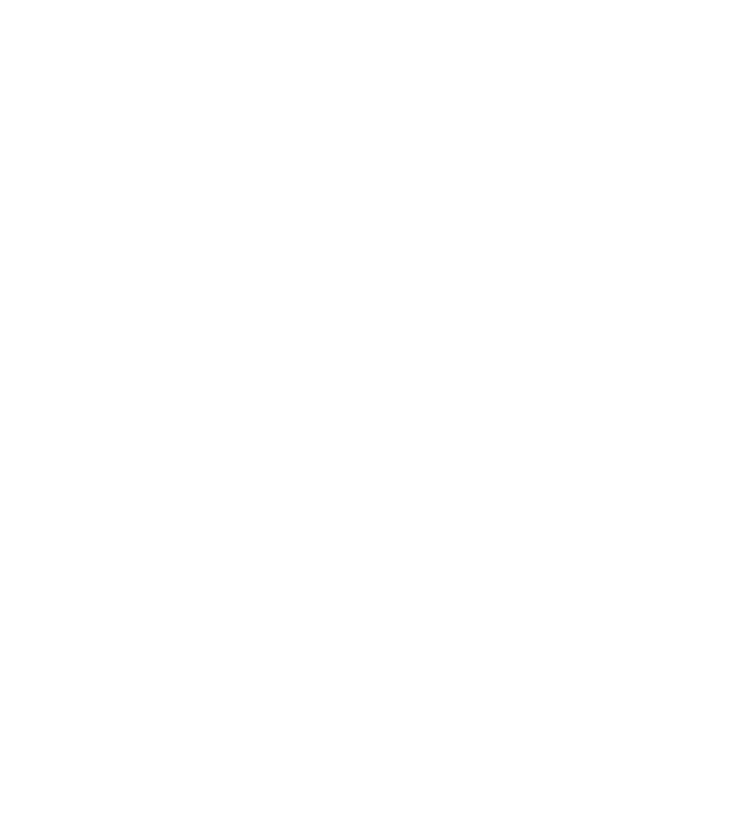
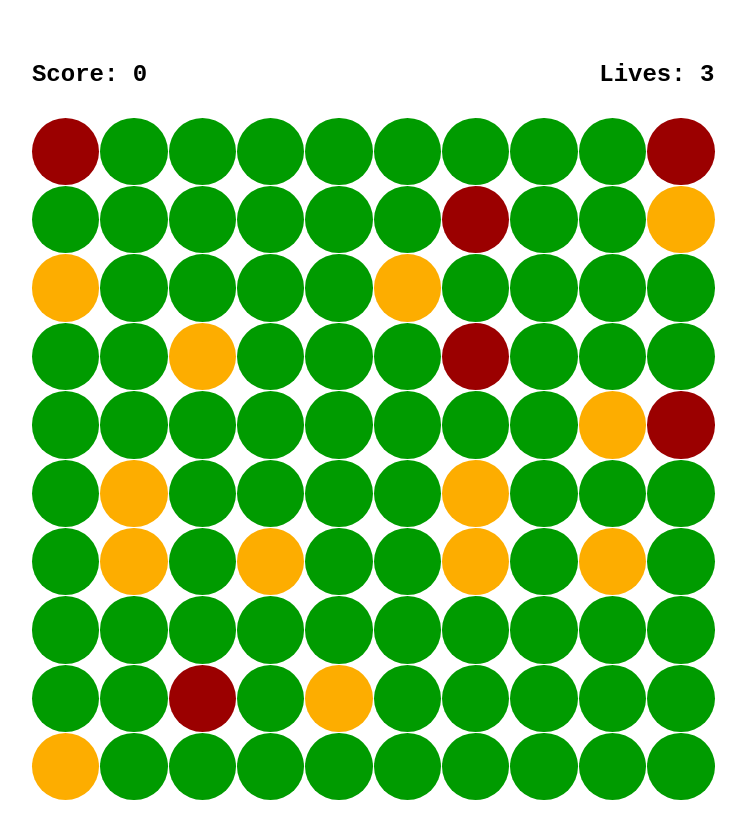
Before and after one commit to bo-nicolaisen/oop-minesweeper, a plain HTML site: page index.html in a window 1280 px wide. Shown: the whole page, without its empty margins (25-771 px from the left). Drawn offline with Linux system fonts and the light colour scheme.

Commit message:
base done

```diff
--- a/assets/css/site.css
+++ b/assets/css/site.css
@@ -0,0 +1,63 @@
+
+
+body{
+
+    font-family: 'Courier New', Courier, monospace;
+}
+
+#minesweeper{
+    display: flex;
+    flex-direction: column;
+    align-items: center;
+    border: 1px solid white;
+    padding: 10px;
+    border-radius: 10px;
+    width: 60%;
+}
+
+
+#board{
+    width: 90%;
+    display: grid;
+    grid-template-columns: repeat(10,auto);
+    grid-template-rows: repeat(10, auto);
+    gap: 1px;
+}
+
+#gameInfo{
+    width: 90%;
+    display: flex;
+    justify-content: space-between;
+    margin: 10px;
+}
+
+
+.tileBack{
+    background-color: rgb(63, 63, 63);
+  /*   width: 20px;
+    height: 20px; */
+    aspect-ratio: 1/1;
+    border-radius: 50%;
+}
+
+.tileGood{
+    background-color: rgb(0, 155, 0);
+transition: 400ms;
+    aspect-ratio: 1/1;
+    border-radius: 50%;
+}
+
+.tileBad{
+    background-color: rgb(155, 0, 0);
+
+    transition: 400ms;
+    aspect-ratio: 1/1;
+    border-radius: 50%;
+}
+
+.tileBonus{
+    background-color: rgb(253, 173, 0);
+    transition: 400ms;
+    aspect-ratio: 1/1;
+    border-radius: 50%;
+}
--- /dev/null
+++ b/assets/js/modules/minesweeper.js
@@ -0,0 +1,177 @@
+// minesweeper game in OOP
+
+// game manager
+
+export default class GameManager {
+  #badTileRate = 0.2;
+  #bonusTileRate = 0.5;
+
+  constructor(gameElement, tiles) {
+
+    this.score = 0;
+    this.lives = 3;
+    this.tileCount =tiles;
+    this.debug = true;
+    this.gameElement = document.getElementById(gameElement);
+
+
+    this.setupBoard();
+    this.startGame();
+  }
+
+
+  setupBoard(){
+    this.gameElement.innerHTML = "";
+    this.gameInfo = document.createElement("div");
+    this.gameInfo.id = "gameInfo";
+
+    this.scoreElement = document.createElement("h2");
+    this.LivesElement = document.createElement("h2");
+    this.scoreElement.id = "score";
+    this.LivesElement.id = "lives";
+
+    this.gameInfo.appendChild(this.scoreElement);
+    this.gameInfo.appendChild(this.LivesElement);
+    this.gameElement.appendChild(this.gameInfo);
+
+    this.element = document.createElement("div");
+    this.element.id = "board";
+
+    this.gameElement.appendChild(this.element);
+  }
+
+
+  startGame() {
+    this.score = 0;
+    this.lives = 3;
+    this.updateScore();
+
+    for (let index = 0; index < this.tileCount; index++) {
+      if (Math.random() > this.#badTileRate) {
+        new Tile(this.element, this);
+        continue;
+      }
+
+      if (Math.random() < this.#bonusTileRate) {
+        new BonusTile(this.element, this);
+        continue;
+      }
+
+      new badTile(this.element, this);
+    }
+  }
+
+  dead() {
+    this.lives--;
+    this.updateScore();
+    //alert("You have " + this.lives + " lives left");
+    if (this.lives <= 0) {
+      this.endGame();
+    }
+  }
+
+  updateScore() {
+    this.scoreElement.innerText = `Score: ${this.score}`;
+    this.LivesElement.innerText = `Lives: ${this.lives}`;
+  }
+
+  endGame() {
+
+    this.gameInfo.innerHTML = `<h1>Game Over</h1><h2>Your score is: ${this.score}</h2>`;
+    this.setupBoard();
+    this.startGame();
+  }
+
+}
+
+//_____________________________________________________________________________________________________________________
+
+class Tile {
+  constructor(parentElement, GameManager) {
+    this.parentElement = parentElement;
+    this.GameManager = GameManager;
+
+
+    // bind til prop fordi ellers kan JS ikke finde ud af hvilken this der er tale om...
+    this.tileClick = this.tileClick.bind(this);
+
+    this.element = document.createElement("div");
+    this.element.classList.add("tileBack");
+this.loadAudio();
+
+    if (this.GameManager.debug) {
+      this.element.classList.add("tileGood");
+    }
+
+    this.parentElement.appendChild(this.element);
+    this.element.addEventListener("click", this.tileClick);
+  }
+
+  loadAudio() {
+    this.soundClip = new Audio("assets/audio/goodClick.mp3");
+  }
+
+  tileClick() {
+    this.element.removeEventListener("click", this.tileClick);
+
+    this.element.classList.remove("tileBack");
+    this.element.classList.add("tileGood");
+    this.soundClip.play();
+    this.GameManager.score++;
+    this.GameManager.updateScore();
+  }
+}
+
+//_____________________________________________________________________________________________________________________
+
+class badTile extends Tile {
+  constructor(parentElement, GameManager) {
+    super(parentElement, GameManager);
+
+    if (this.GameManager.debug) {
+      this.element.classList.add("tileBad");
+    }
+  }
+
+  loadAudio() {
+    this.soundClip = new Audio("assets/audio/badClick.mp3");
+  }
+
+  // polymorphism   denne class overwrites tileClick
+  tileClick() {
+    this.element.removeEventListener("click", this.tileClick);
+    this.element.classList.remove("tileBack");
+    this.element.classList.add("tileBad");
+    this.soundClip.play();
+
+    this.GameManager.dead();
+  }
+}
+
+//_____________________________________________________________________________________________________________________
+
+class BonusTile extends Tile {
+  constructor(parentElement, GameManager) {
+    super(parentElement, GameManager);
+
+    if (this.GameManager.debug) {
+      this.element.classList.add("tileBonus");
+    }
+  }
+
+  loadAudio() {
+    this.soundClip = new Audio("assets/audio/bonusClick.mp3");
+  }
+
+
+  // polymorphism   denne class overwrites tileClick
+  tileClick() {
+    this.element.removeEventListener("click", this.tileClick);
+    this.element.classList.remove("tileBack");
+    this.element.classList.add("tileBonus");
+    this.soundClip.play();
+
+    this.GameManager.score = this.GameManager.score + 10;
+    this.GameManager.updateScore();
+  }
+}
--- a/assets/js/site.js
+++ b/assets/js/site.js
@@ -1 +1,5 @@
 // write cool JS hwere!!
+import MineSweeper from './modules/minesweeper.js';
+
+
+const game = new MineSweeper('minesweeper',100);
--- a/index.html
+++ b/index.html
@@ -13,12 +13,13 @@
     <link rel="shortcut icon" href="#">
     <meta name="viewport" content="width=device-width, initial-scale=1">
     <link rel="stylesheet" href="assets/css/site.css">
-    <script src="assets/js/site.js" defer></script>
+    <script type="module" src="assets/js/site.js"></script>
 </head>
 
 <body>
-
-
+    <h2 id="score"></h2>
+    <h2 id="lives"></h2>
+<section id="minesweeper"></section>
 
 </body>
 
```
Also changed, not shown: 4 other files.
